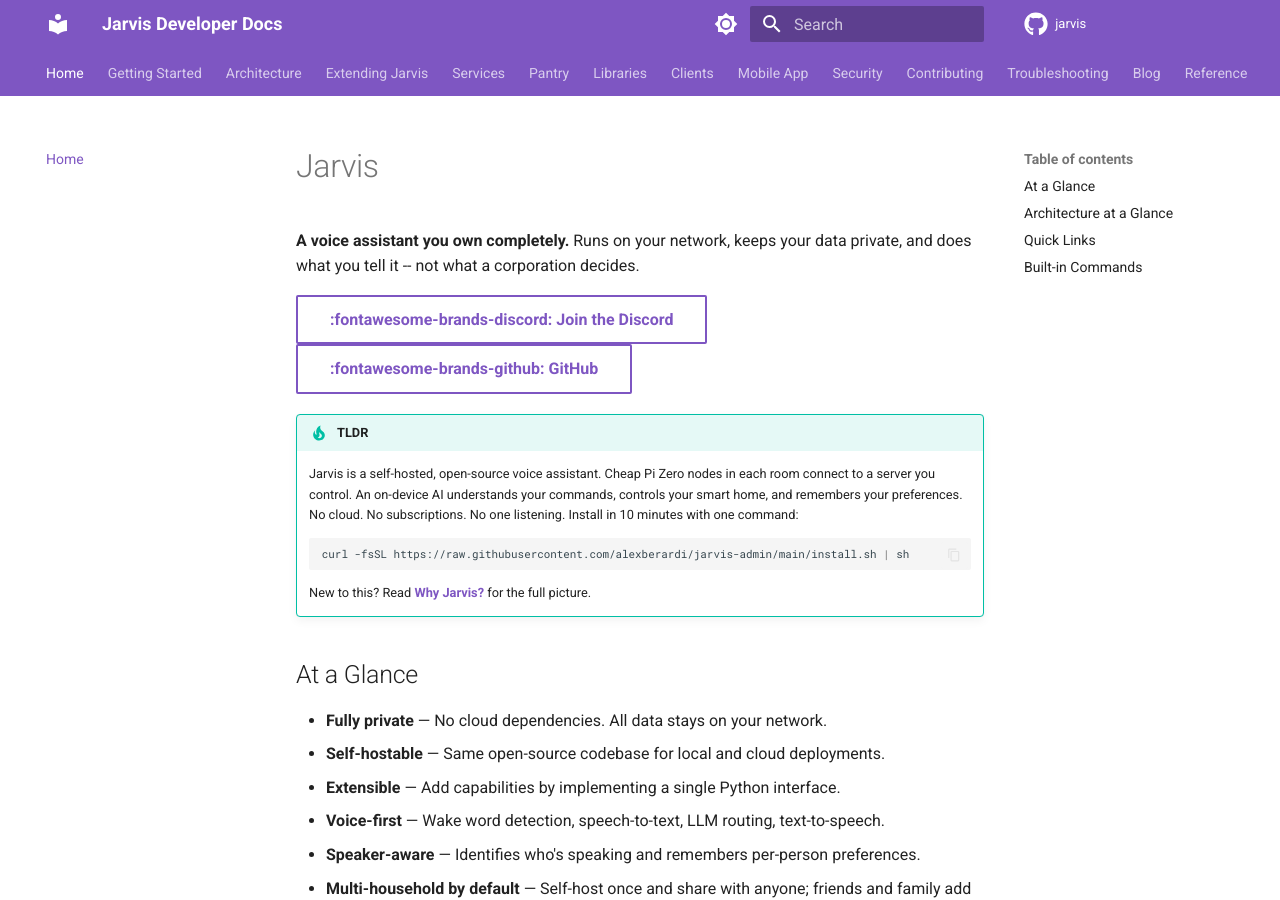
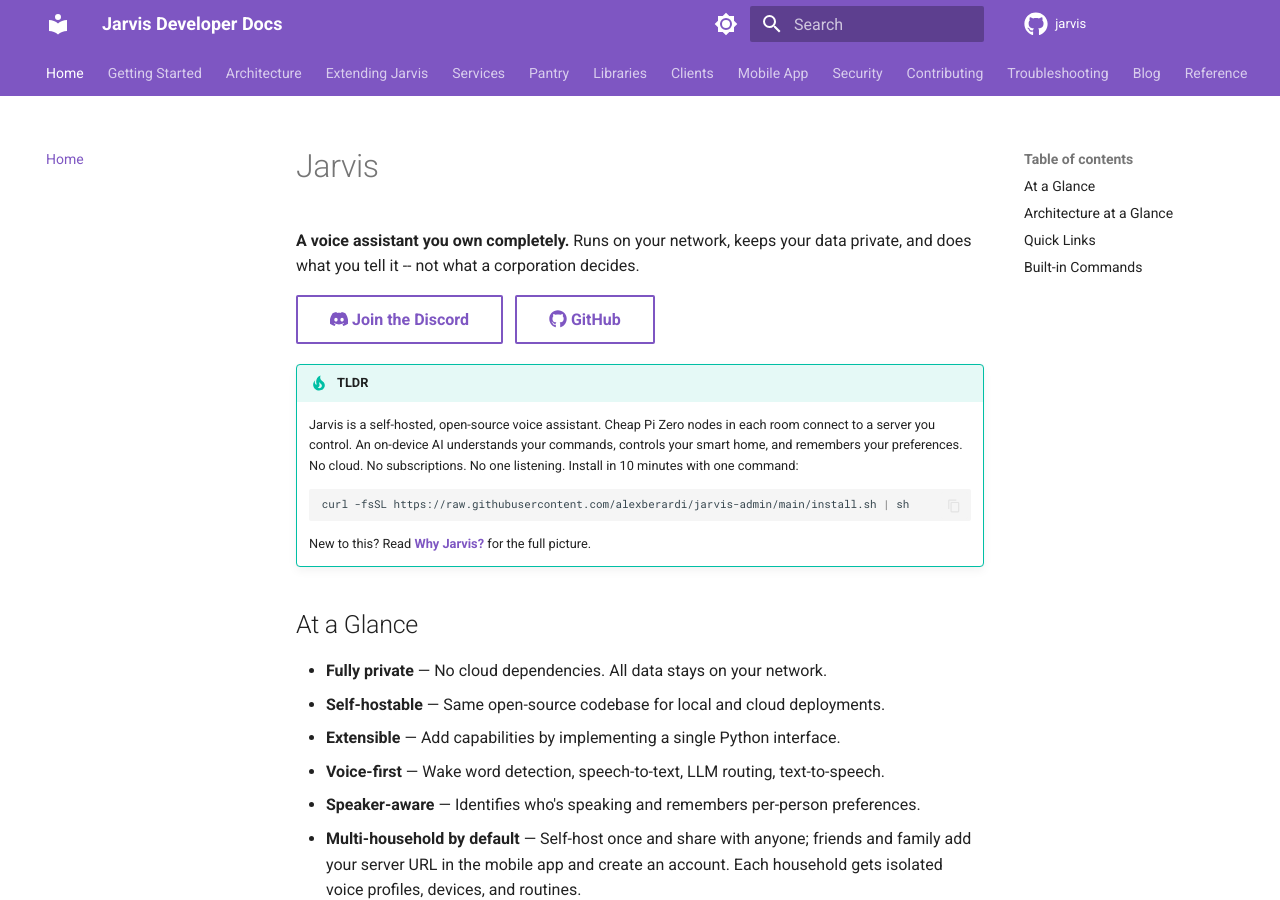
Before and after one commit to alexberardi/jarvis-docs, an MkDocs documentation site: the page built from docs/index.md, in a window 1280 px wide and 900 px high. Built offline with MkDocs 1.6.1 and Material for MkDocs 9.7.7, drawn with Linux system fonts in a browser that asks for light colours; comment, search, counter and statistics services are not loaded.

Commit message:
fix(docs): render fontawesome icon shortcodes (Discord/GitHub buttons) (#171)
The homepage hero buttons and footer social links use
`:fontawesome-brands-discord:` / `:fontawesome-brands-github:` icon
shortcodes, but pymdownx.emoji was never enabled, so they rendered as
literal text (e.g. ":fontawesome-brands-discord: Join the Discord").

Enable pymdownx.emoji with the material.extensions.emoji index (the
current path for Material 9.4+; installed is 9.7.5) so all icon
shortcodes render as SVGs site-wide.

Co-authored-by: alexberardi <20495284+alexberardi@users.noreply.github.com>
Co-authored-by: Claude Opus 4.8 (1M context) <noreply@anthropic.com>

```diff
--- a/mkdocs.yml
+++ b/mkdocs.yml
@@ -63,6 +63,12 @@ markdown_extensions:
   - pymdownx.inlinehilite
   - pymdownx.snippets
   - pymdownx.mark
+  # Renders `:fontawesome-brands-discord:` / `:material-*:` icon shortcodes as
+  # SVGs (used by the homepage hero buttons + footer social links). Without this
+  # they render as literal text. Path is material.extensions.emoji (Material 9.4+).
+  - pymdownx.emoji:
+      emoji_index: !!python/name:material.extensions.emoji.twemoji
+      emoji_generator: !!python/name:material.extensions.emoji.to_svg
   - attr_list
   - md_in_html
   - tables
```
